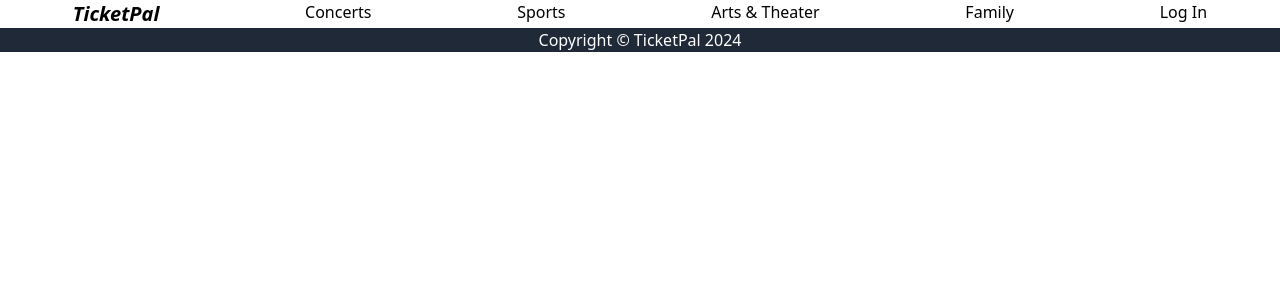
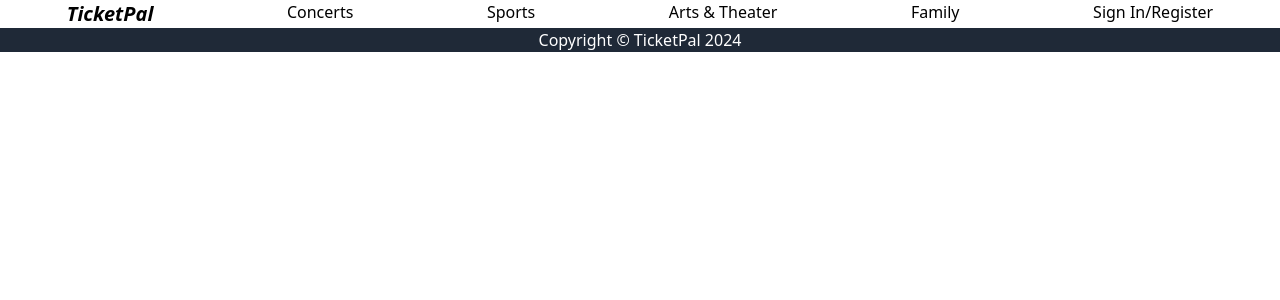
Before and after one commit to Ja-Uyoma/ticket-booking-application, a React (Vite) app: page / in a window 1280 px wide. Shown: the top 300 px of the page. Built offline with nearby package versions, Linux system fonts and the light colour scheme.

Commit message:
refactor: change the text of the log in link

```diff
--- a/src/client/App.jsx
+++ b/src/client/App.jsx
@@ -37,7 +37,7 @@ function Header() {
       </div>
       <div>
         <a href="/" className="hover:cursor-pointer">
-          Log In
+          Sign In/Register
         </a>
       </div>
     </div>
```
